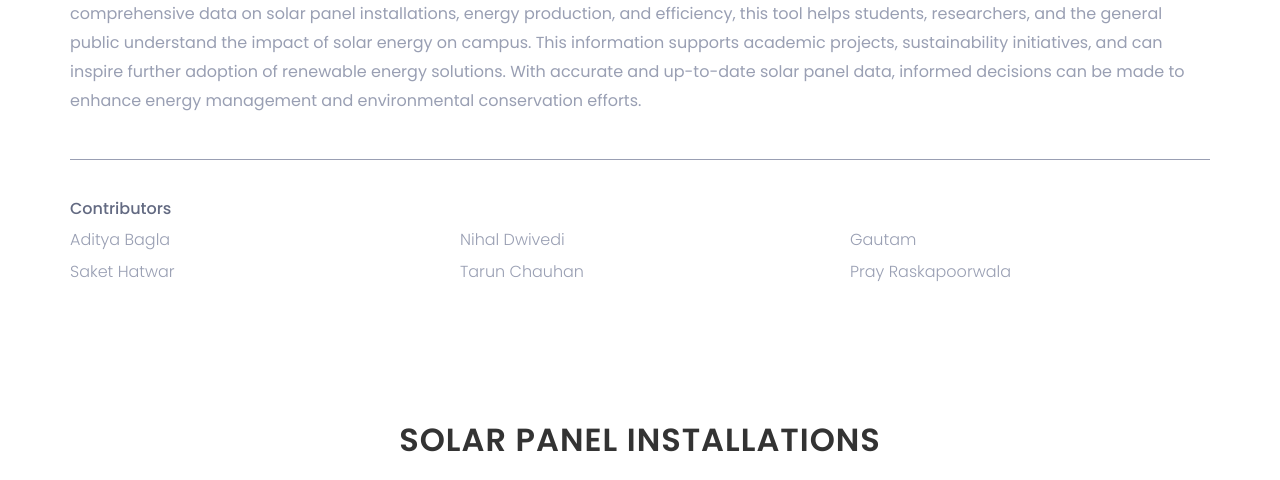
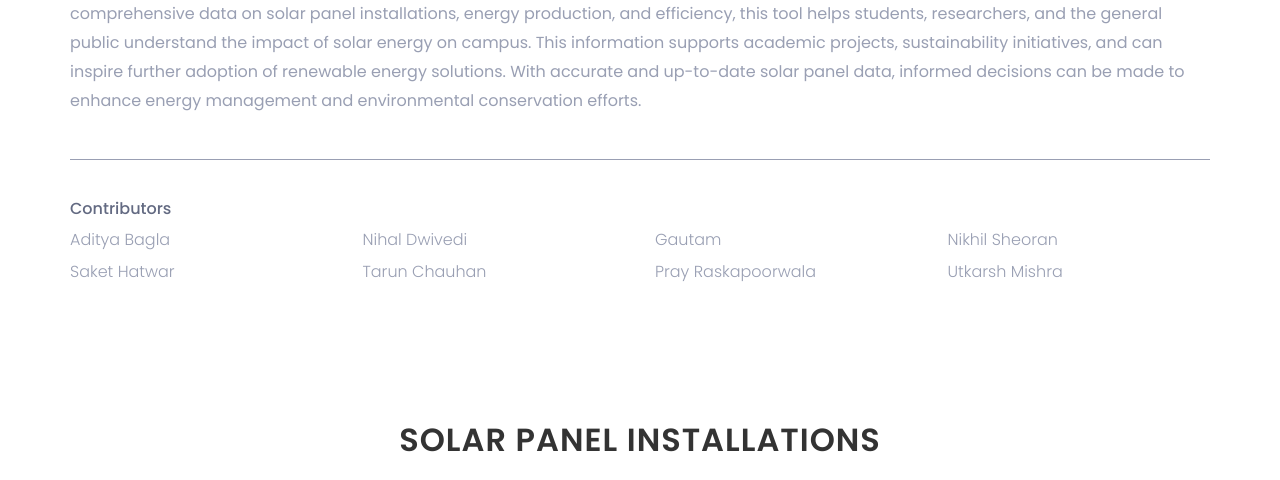
Before and after one commit to SKADE2303/Reading_Course, a Flask app: page / in a window 1280 px wide. Shown: the part 1252-1732 px from the top of the page. Run offline with Flask 3, Linux system fonts and the light colour scheme; some libraries are stand-ins or nearby versions.

Commit message:
Update index.html

```diff
--- a/templates/index.html
+++ b/templates/index.html
@@ -216,27 +216,35 @@
 									A website that tracks and displays solar panel data is essential for promoting renewable energy awareness and education. By providing comprehensive data on solar panel installations, energy production, and efficiency, this tool helps students, researchers, and the general public understand the impact of solar energy on campus. This information supports academic projects, sustainability initiatives, and can inspire further adoption of renewable energy solutions. With accurate and up-to-date solar panel data, informed decisions can be made to enhance energy management and environmental conservation efforts.
 								</p>
 								<div class="row">
-									<div class="col-sm-4">
+									<div class="col-sm-3">
 										<div class="single-about-add-info">
 											<h3>Contributors</h3>
 											<p>Aditya Bagla</p>
 											<p>Saket Hatwar</p>
 										</div>
 									</div>
-									<div class="col-sm-4">
+									<div class="col-sm-3">
 										<div class="single-about-add-info">
 											<h3>&nbsp;</h3>
 											<p>Nihal Dwivedi</p>
 											<p>Tarun Chauhan</p>
 										</div>
 									</div>
-									<div class="col-sm-4">
+									<div class="col-sm-3">
 										<div class="single-about-add-info">
 											<h3>&nbsp;</h3>
 											<p>Gautam</p>
 											<p>Pray Raskapoorwala</p>
 										</div>
 									</div>
+									<div class="col-sm-3">
+										<div class="single-about-add-info">
+											<h3>&nbsp;</h3>
+											<p>Nikhil Sheoran</p>
+											<p>Utkarsh Mishra</p>
+										</div>
+									</div>
+								</div>
 								</div>
 							</div>
 						</div>
```
